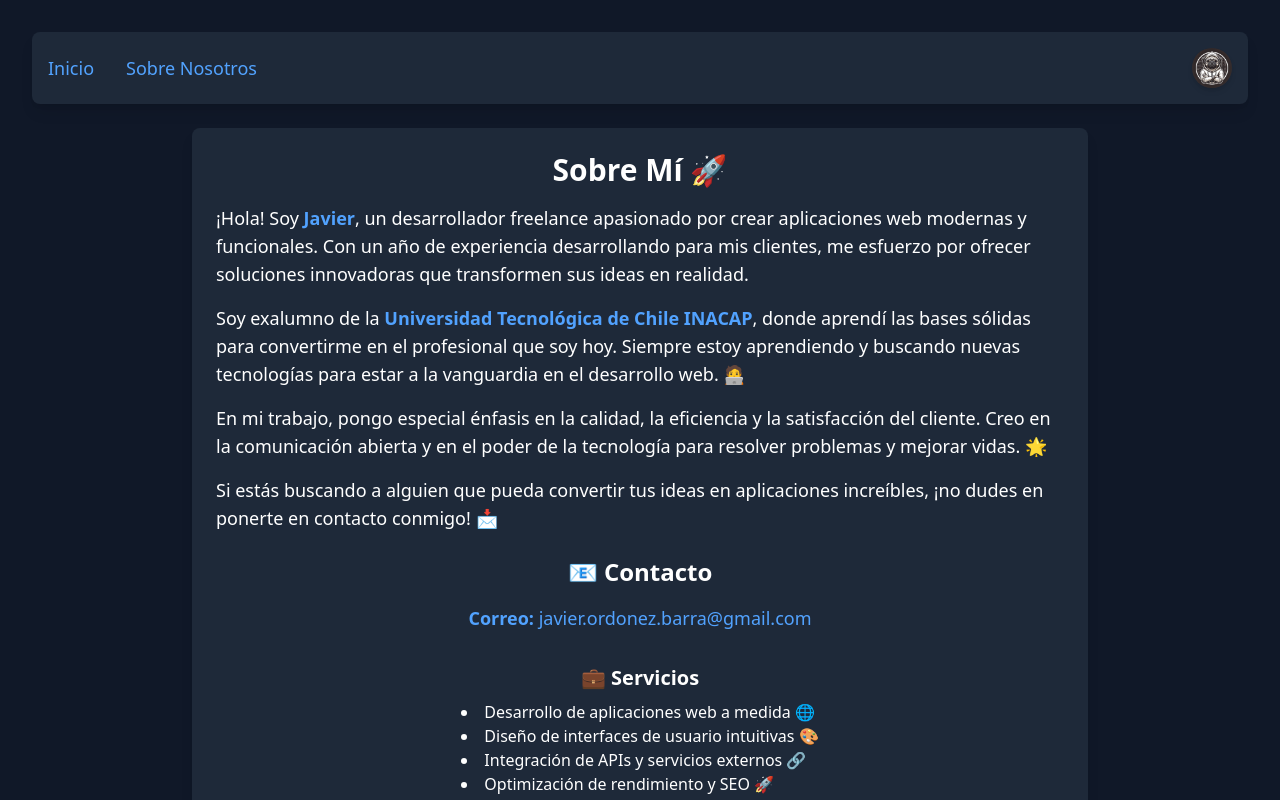
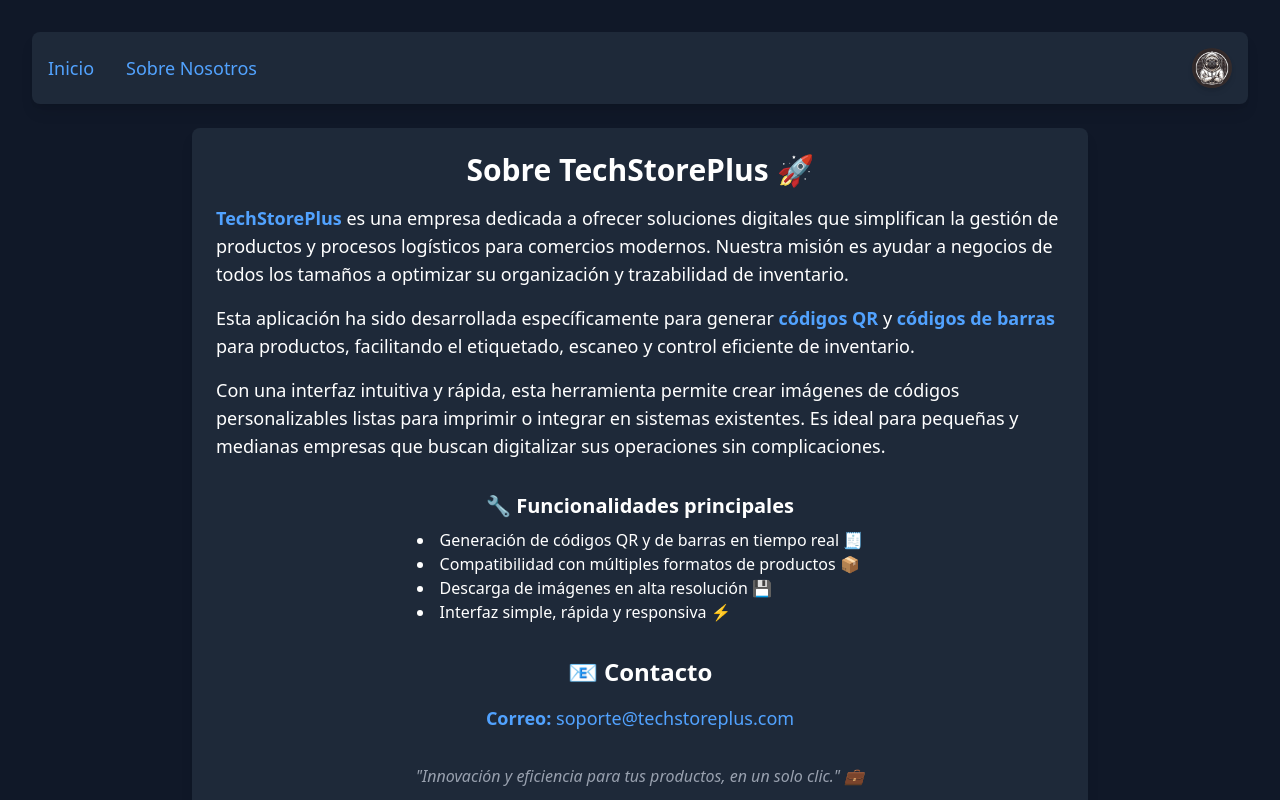
Before and after one commit to JavierOrdonez2001/Code-Generate, a React (Vite) app: page /about in a window 1280 px wide. Shown: the top 800 px of the page. Built offline with nearby package versions, Linux system fonts and the light colour scheme.

Commit message:
enrutador actualizado

```diff
--- a/src/App.tsx
+++ b/src/App.tsx
@@ -1,8 +1,7 @@
 import Home from './pages/Home.tsx'
 import About from './pages/About.tsx'
 import Login from './pages/Login.tsx'
-
-import { Routes, Route, Link } from "react-router-dom";
+import { Routes, Route, } from "react-router-dom";
 
 
 function App() {
@@ -11,25 +10,6 @@ function App() {
   return (
     <>
     <div className="min-h-screen bg-gray-900 text-white p-8">
-        <nav className="mb-6 flex justify-between items-center bg-gray-800 p-4 rounded-lg shadow-lg">
-
-          <div className="flex gap-4">
-            <Link to="/" className="text-blue-400 hover:text-blue-300 text-lg font-medium">
-              Inicio
-            </Link>
-            <br />
-            <Link to="/about" className="text-blue-400 hover:text-blue-300 text-lg font-medium">
-              Sobre Nosotros
-            </Link>
-          </div>
-
-
-
-          <div>
-          <img src="/DebugPug.jpg" alt="Pug Logo" className="h-10 w-10 rounded-full shadow-md" />
-          </div>
-        </nav>
-
         <Routes>
           <Route path="/home" element={<Home />} />
           <Route path='/about' element={<About />}/>
--- /dev/null
+++ b/src/components/BarNavegation.tsx
@@ -0,0 +1,30 @@
+import { Link } from "react-router-dom";
+
+function BarNavegation(){
+
+
+    return(
+        <>
+
+            <nav className="mb-6 flex justify-between items-center bg-gray-800 p-4 rounded-lg shadow-lg">
+
+             <div className="flex gap-4">
+                <Link to="/home" className="text-blue-400 hover:text-blue-300 text-lg font-medium">
+                Inicio
+                </Link>
+                <br />
+                <Link to="/about" className="text-blue-400 hover:text-blue-300 text-lg font-medium">
+                Sobre Nosotros
+                </Link>
+                </div>
+                <div>
+                    <img src="/DebugPug.jpg" alt="Pug Logo" className="h-10 w-10 rounded-full shadow-md" />
+                </div>
+            </nav>
+
+        </>
+    )
+}
+
+
+export default BarNavegation
--- a/src/pages/About.tsx
+++ b/src/pages/About.tsx
@@ -1,59 +1,58 @@
+import BarNavegation from "../components/BarNavegation";
 
 
-function About(){
-    return(
+function About() {
+    return (
         <>
+            <BarNavegation></BarNavegation>
+
             <div className="p-6 bg-gray-800 text-white rounded-lg shadow-lg max-w-4xl mx-auto">
-            <h1 className="text-3xl font-bold mb-4 text-center">Sobre Mí 🚀</h1>
+
+
+
+
+                <h1 className="text-3xl font-bold mb-4 text-center">Sobre TechStorePlus 🚀</h1>
                 <p className="text-lg mb-4">
-                ¡Hola! Soy <span className="font-semibold text-blue-400">Javier</span>, un desarrollador freelance apasionado por crear aplicaciones web modernas y funcionales. Con un año de experiencia desarrollando para mis clientes, me esfuerzo por ofrecer soluciones innovadoras que transformen sus ideas en realidad.
+                    <span className="font-semibold text-blue-400">TechStorePlus</span> es una empresa dedicada a ofrecer soluciones digitales que simplifican la gestión de productos y procesos logísticos para comercios modernos. Nuestra misión es ayudar a negocios de todos los tamaños a optimizar su organización y trazabilidad de inventario.
                 </p>
                 <p className="text-lg mb-4">
-                Soy exalumno de la <span className="font-semibold text-blue-400">Universidad Tecnológica de Chile INACAP</span>, donde aprendí las bases sólidas para convertirme en el profesional que soy hoy. Siempre estoy aprendiendo y buscando nuevas tecnologías para estar a la vanguardia en el desarrollo web. 🧑‍💻
+                    Esta aplicación ha sido desarrollada específicamente para generar <span className="font-semibold text-blue-400">códigos QR</span> y <span className="font-semibold text-blue-400">códigos de barras</span> para productos, facilitando el etiquetado, escaneo y control eficiente de inventario.
                 </p>
                 <p className="text-lg mb-4">
-                En mi trabajo, pongo especial énfasis en la calidad, la eficiencia y la satisfacción del cliente. Creo en la comunicación abierta y en el poder de la tecnología para resolver problemas y mejorar vidas. 🌟
-            </p>
-            <p className="text-lg mb-6">
-                Si estás buscando a alguien que pueda convertir tus ideas en aplicaciones increíbles, ¡no dudes en ponerte en contacto conmigo! 📩
+                    Con una interfaz intuitiva y rápida, esta herramienta permite crear imágenes de códigos personalizables listas para imprimir o integrar en sistemas existentes. Es ideal para pequeñas y medianas empresas que buscan digitalizar sus operaciones sin complicaciones.
                 </p>
 
-            <div className="text-center">
+                <div className="mt-8 text-center">
+                    <h3 className="text-xl font-semibold mb-2">🔧 Funcionalidades principales</h3>
+                    <ul className="list-disc list-inside text-left inline-block">
+                        <li>Generación de códigos QR y de barras en tiempo real 🧾</li>
+                        <li>Compatibilidad con múltiples formatos de productos 📦</li>
+                        <li>Descarga de imágenes en alta resolución 💾</li>
+                        <li>Interfaz simple, rápida y responsiva ⚡</li>
+                    </ul>
+                </div>
+
+
+
+                <div className="mt-8 text-center">
                     <h2 className="text-2xl font-semibold mb-4">📧 Contacto</h2>
                     <p className="text-lg">
                         <span className="font-semibold text-blue-400">Correo:</span>{" "}
                         <a
-                        href="mailto:javier.ordonez.barra@gmail.com"
+                            href="mailto:soporte@techstoreplus.com"
                             className="text-blue-400 hover:underline"
                         >
-                        javier.ordonez.barra@gmail.com
+                            soporte@techstoreplus.com
                         </a>
                     </p>
                 </div>
 
-            <div className="mt-8 text-center">
-                <h3 className="text-xl font-semibold mb-2">💼 Servicios</h3>
-                <ul className="list-disc list-inside text-left inline-block">
-                    <li>Desarrollo de aplicaciones web a medida 🌐</li>
-                    <li>Diseño de interfaces de usuario intuitivas 🎨</li>
-                    <li>Integración de APIs y servicios externos 🔗</li>
-                    <li>Optimización de rendimiento y SEO 🚀</li>
-                </ul>
-            </div>
-
-            <div className="mt-8 text-center">
-                <h3 className="text-xl font-semibold mb-2">🌟 Tecnologías</h3>
-                <p className="text-lg">
-                    JavaScript, React, Node.js, TailwindCSS, y más.
-                </p>
-            </div>
-
                 <p className="mt-8 text-center italic text-gray-400">
-                "Transformar ideas en soluciones digitales, un código a la vez." 💻
+                    "Innovación y eficiencia para tus productos, en un solo clic." 💼
                 </p>
             </div>
         </>
-    )
+    );
 }
 
-export default About
+export default About;
--- a/src/pages/Home.tsx
+++ b/src/pages/Home.tsx
@@ -2,6 +2,8 @@ import { businessBarCode } from '../logic/containers/BarCodeContainer.ts';
 import { businessQRCode } from '../logic/containers/QRCodeContainer.ts';
 import { useState } from 'react';
 import Modal from '../components/Modal.tsx';
+import BarNavegation from '../components/BarNavegation.tsx';
+
 
 function Home(){
     const [resource, setResource] = useState("");
@@ -20,10 +22,14 @@ function Home(){
 
     return (
         <>
+            <BarNavegation></BarNavegation>
+
           <div className="p-6 bg-gray-800 text-white rounded-lg shadow-lg flex justify-between items-center">
 
+
+
             <div className="text-left">
-                <h1 className="text-2xl font-bold mb-4">Bienvenido a la Generadora de Códigos</h1>
+                <h1 className="text-2xl font-bold mb-4">Bienvenido a la TechStorePlus</h1>
                 <p className="text-lg">
                     Esta aplicación es una herramienta intuitiva y funcional diseñada para generar códigos de barra y códigos QR.
                     Puedes ingresar datos personalizados que se convertirán en códigos únicos, los cuales se exportarán en formato
--- a/src/pages/Login.tsx
+++ b/src/pages/Login.tsx
@@ -4,11 +4,37 @@
 function Login(){
 
     return(
-        <>
+        <div className="flex justify-center items-center min-h-screen">
+        <form className="bg-gray-800 p-8 rounded-2xl shadow-md w-full max-w-sm">
+          <h2 className="text-2xl font-bold mb-6 text-center">Iniciar Sesión</h2>
 
-        <h1>Plantilla para login</h1>
-        </>
-    )
+          <div className="mb-4">
+            <label className="block text-sm font-semibold mb-1">Correo</label>
+            <input
+              type="email"
+              required
+              className="w-full px-4 py-2 rounded-lg bg-gray-700 text-white focus:outline-none focus:ring-2 focus:ring-blue-500"
+            />
+          </div>
+
+          <div className="mb-6">
+            <label className="block text-sm font-semibold mb-1">Contraseña</label>
+            <input
+              type="password"
+              required
+              className="w-full px-4 py-2 rounded-lg bg-gray-700 text-white focus:outline-none focus:ring-2 focus:ring-blue-500"
+            />
+          </div>
+
+          <button
+            type="submit"
+            className="w-full bg-blue-600 hover:bg-blue-700 text-white font-bold py-2 px-4 rounded-lg transition duration-200"
+          >
+            Iniciar sesión
+          </button>
+        </form>
+      </div>
+    );
 }
 
 
```
Lines whose indentation alone changed are shown as unchanged.
